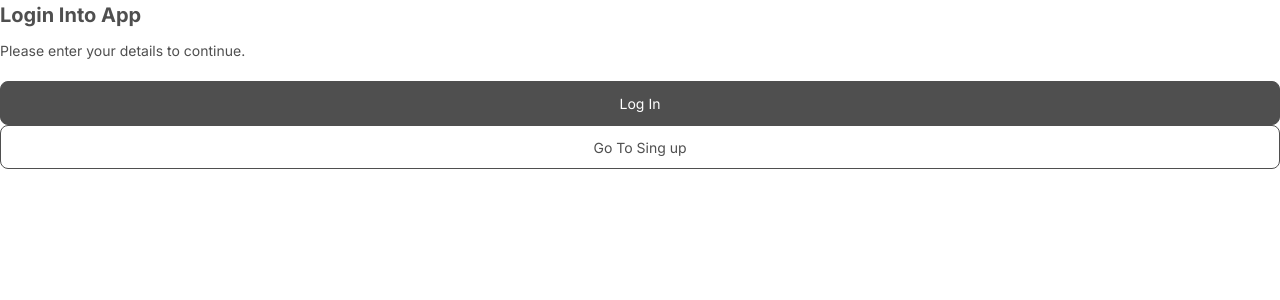
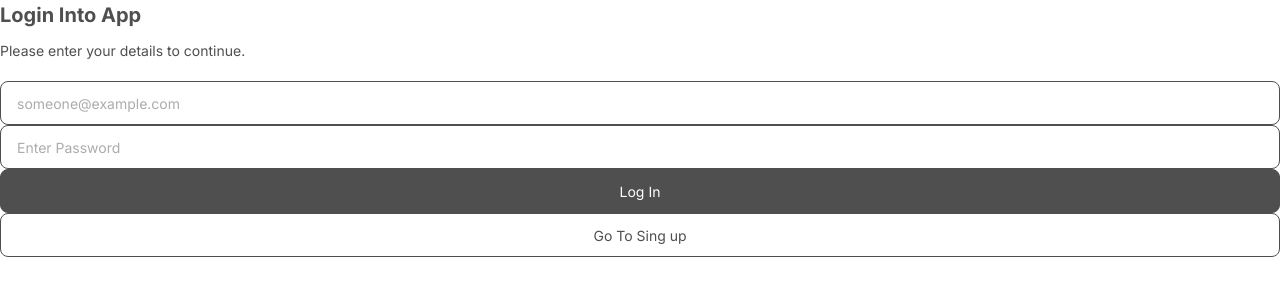
Before and after one commit to magrowing/Project-Camp-Next-Homework, a React (Vite) app in the folder Day06/homework-react-app/: page / in a window 1280 px wide. Shown: the top 300 px of the page. Built offline with nearby package versions, Linux system fonts and the light colour scheme.

Commit message:
Day06 : 과제 TextField 컴포넌트 생성

```diff
--- a/Day06/homework-react-app/src/App.tsx
+++ b/Day06/homework-react-app/src/App.tsx
@@ -1,11 +1,14 @@
 import Title from './components/Title';
 import Button from './components/Button';
+import TextField from './components/TextField';
 
 export default function App() {
   return (
     <>
       <Title type="main">Login Into App</Title>
       <Title type="sub">Please enter your details to continue.</Title>
+      <TextField type="text" placeholder="someone@example.com" />
+      <TextField type="password" placeholder="Enter Password" />
       <Button btnStyleType="full">Log In</Button>
       <Button btnStyleType="line">Go To Sing up</Button>
     </>
--- /dev/null
+++ b/Day06/homework-react-app/src/components/TextField.tsx
@@ -0,0 +1,16 @@
+import { RecordType } from '../types';
+
+type TextFieldProps = React.ComponentProps<'input'> & {
+  style?: RecordType;
+};
+
+export default function TextField(prop: TextFieldProps) {
+  const { style, ...restProps } = prop;
+  return (
+    <input
+      style={style ?? { width: '100%' }}
+      className={`h-[4.4rem] border border-primary rounded-md text-md text-primary placeholder:text-third px-[1.6rem] py-[1.3rem]`}
+      {...restProps}
+    />
+  );
+}
```
